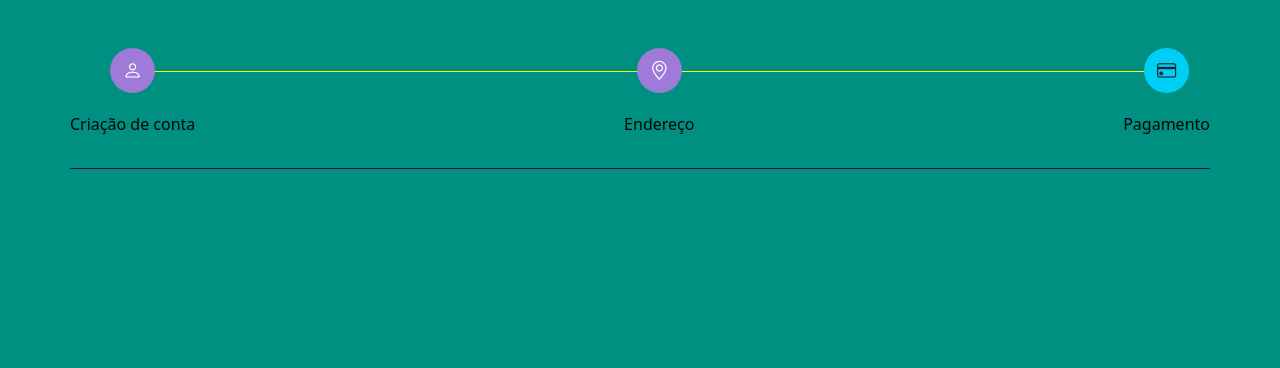
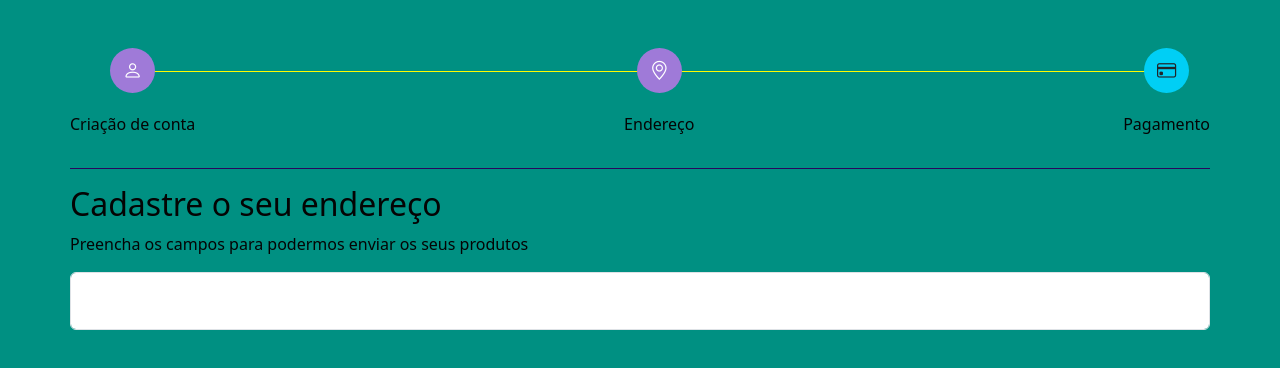
Before and after one commit to Emanuelsyngles/Autocompletar-endereco-cep, a plain HTML site: page index.html in a window 1280 px wide. Drawn offline with nearby package versions, Linux system fonts and the light colour scheme.

Commit message:
Construindo o formulário.

```diff
--- a/index.html
+++ b/index.html
@@ -45,6 +45,18 @@
                 <p class="d-none d-md-block">Pagamento</p>
             </div>
         </div>
+        <div id="form-header">
+            <h2>Cadastre o seu endereço</h2>
+            <p>Preencha os campos para podermos enviar os seus produtos</p>
+        </div>
+        <form id="address-form">
+            <div class="row mb-3">
+                <div class="form-floating">
+                    <input type="text" class="form-control shadow-none" id="cep" name="cep"
+                        placeholder="Digite o seu CEP" minlength="8" maxlength="8" required>
+                </div>
+            </div>
+        </form>
 </body>
 
 </html>
--- a/style.css
+++ b/style.css
@@ -92,3 +92,10 @@
     left: 5%;
     z-index: -1;
 }
+
+/* Form header */
+
+#form-header {
+    margin-top: 1em;
+    color: var(--text-color);
+}
```
